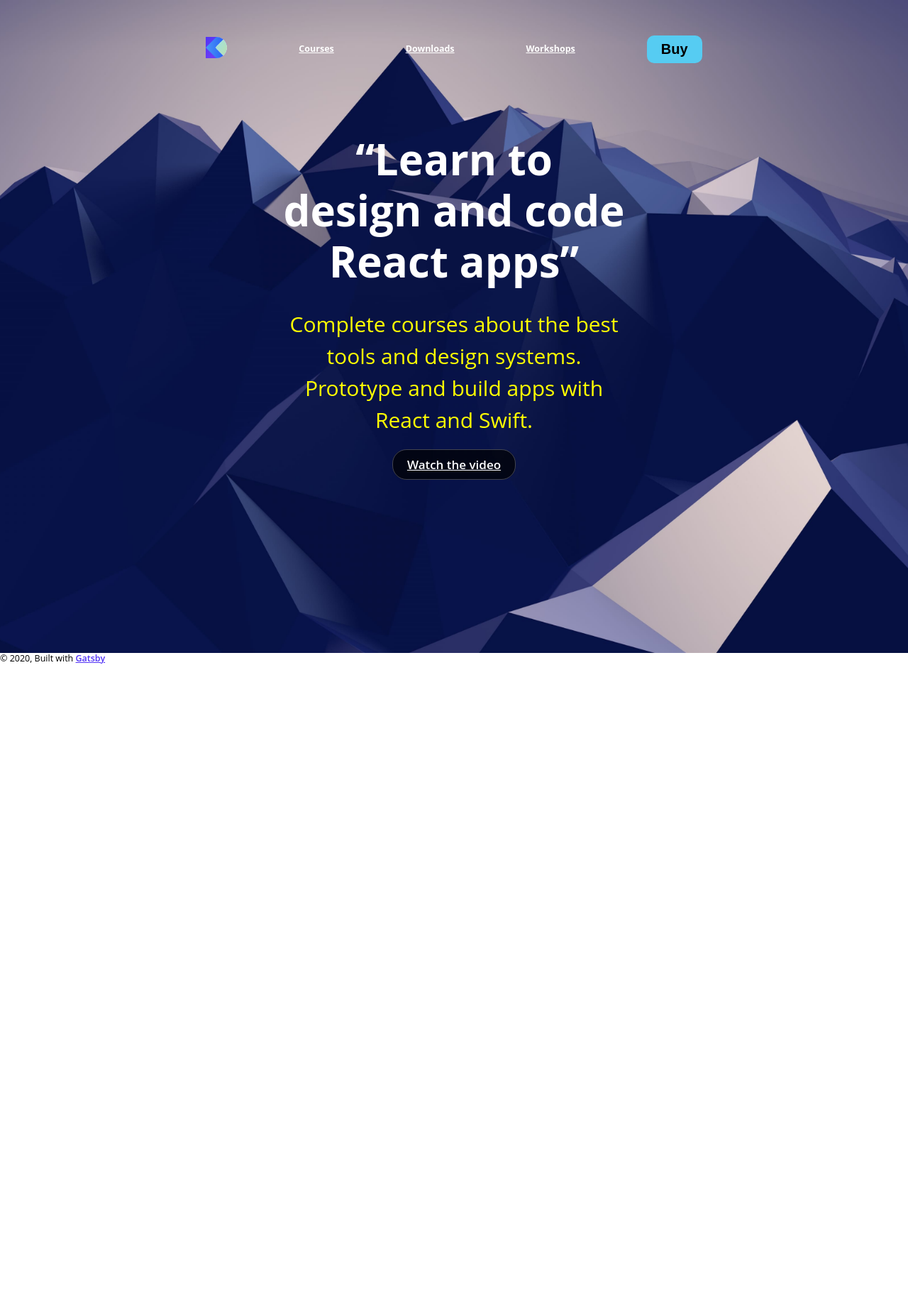
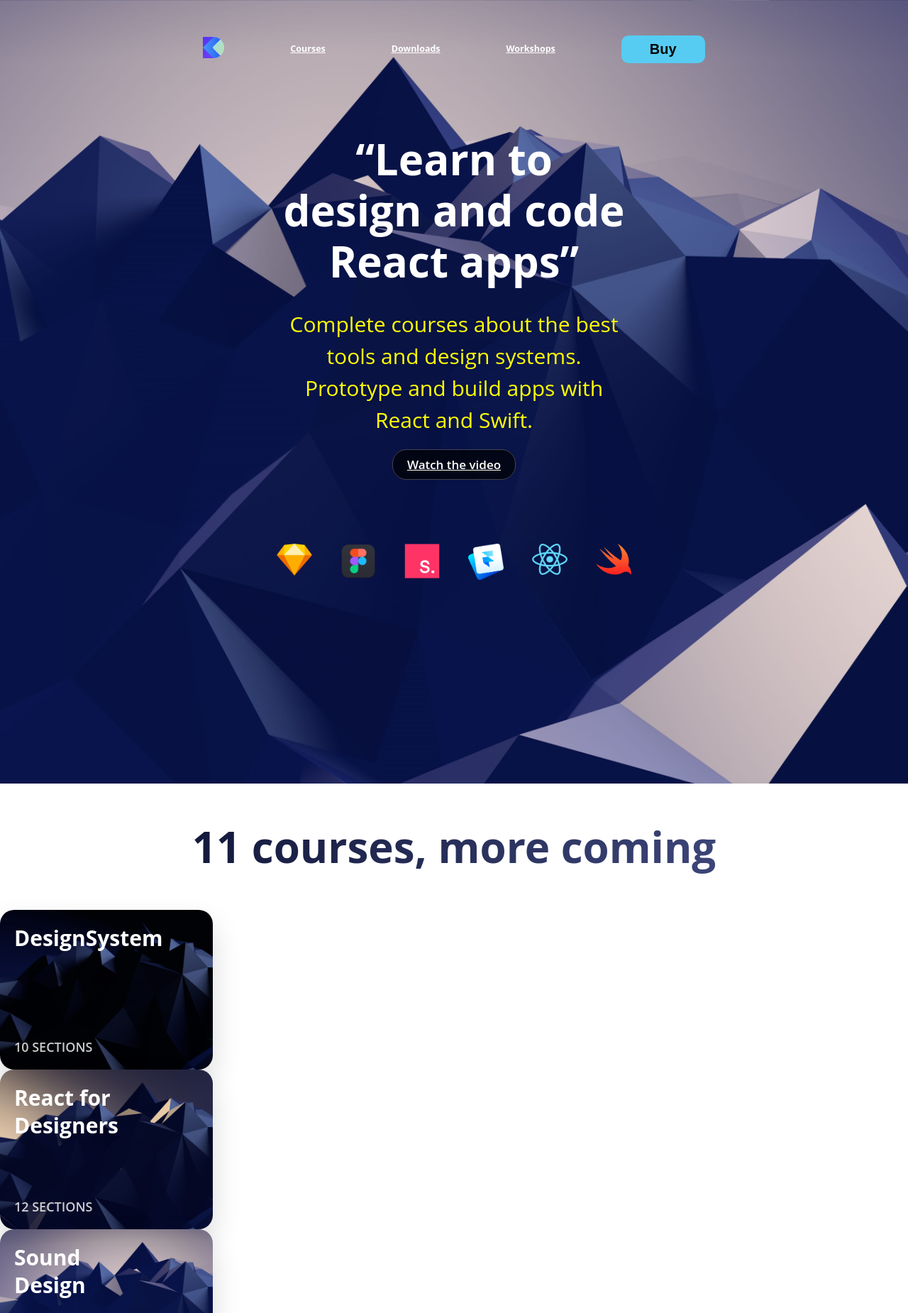
Before and after one commit to moyzhong/Portfolio, a Gatsby site: page / in a window 1280 px wide. Shown: the top 1850 px of the page at 71% size. Before the commit the page ends 936 px from the top, so only its background shows below. Built offline with nearby package versions, Linux system fonts and the light colour scheme; Gatsby itself is replaced by a stand-in of ours.

Commit message:
Completing lesson 7; error w/CSS grid

```diff
--- /dev/null
+++ b/src/components/card.css
@@ -0,0 +1,90 @@
+
+html {
+    font-size: 62.5%; /* Font-size 1em = 10px on default browser settings */
+  }
+
+.Card {
+    width: 30rem;
+    height: 22.5rem;
+    position: relative;
+    overflow: hidden;
+    border-radius: 20px;
+    box-shadow: 0 20px 40px rgba(0, 0, 0, 0.15);
+    display: grid;
+    grid-template-rows: repeat(2, 1fr);
+    transition: 0.8s cubic-bezier(0.2, 0.8, 0.2, 1);
+    cursor: pointer;
+}
+
+.Card:hover {
+    transform: scale(1.1, 1.1);
+    box-shadow: 0 3rem 6rem rgba(0, 0, 0, 0,5);
+}
+
+.Card img {
+    height: 110%;
+    position: absolute;
+    top: 0;
+    z-index: -1;
+    transition: 0.8s cubic-bezier(0.2, 0.9, 0.2, 1);
+}
+
+.Card:hover img {
+    transform: translateY(-20px);
+}
+
+.Card h3 {
+    color: white;
+    font-size: 3rem;
+    margin: 2rem 0 0 2rem;
+    width: 19rem;
+}
+
+.Card p {
+    color: rgba(255, 255, 255, 0.8);
+    text-transform: uppercase;
+    font-weight: 600;
+    font-size: 1.8rem;
+    align-self: end;
+    margin: 0 0 2rem 2rem;
+}
+
+.Cards h2 {
+    margin: 5rem 2rem;
+    font-size: 6rem;
+    text-align: center;
+    font-weight: 700;
+    background: linear-gradient(104.74deg, #050A27 0%, #4A548C 100%);
+    -webkit-background-clip: text;
+    background-clip: text;
+    -webkit-text-fill-color: transparent;
+}
+
+/*
+Allows to adapt to screen sizes via CSS Grid
+*/
+.CardGroup {
+    margin: 5rem 0;
+    display: grid;
+    grid-template-columns: repeat(3, 1fr);
+    grid-gap: 4rem;
+    justify-items: center;
+}
+
+@media (max-width: 1060px) {
+    .CardGroup {
+        grid-template-columns: repeat(2, 1fr);
+    }
+}
+
+@media (max-width: 720px) {
+    .CardGroup {
+        grid-template-columns: repeat(1, 1fr);
+    }
+}
+
+@media (max-width: 640px) {
+    .CardGroup h2 {
+        font-size: 3em;
+    }
+}
--- /dev/null
+++ b/src/components/card.js
@@ -0,0 +1,14 @@
+
+import React from 'react';
+
+import "./card.css";
+
+const Card = props => (
+    <div className = "Card">
+        <img src={props.image} />
+        <h3>{props.title}</h3>
+        <p>{props.text}</p>
+    </div>
+)
+
+export default Card
--- a/src/components/header.css
+++ b/src/components/header.css
@@ -1,9 +1,14 @@
+
+html {
+    font-size: 62.5%; /* Font-size 1em = 10px on default browser settings */
+  }
 
 .Header {
     position: fixed;
     width: 100%;
     padding: 50px 0;
     z-index: 100; /*Ensures header staying on top is absolute*/
+    transition: 0.8s cubic-bezier(0.2, 0.8, 0.2, 1.0); /*Adds a blur, but only available via Safari */
 }
 
 .HeaderGroup {
@@ -21,25 +26,33 @@
 /*LINK CSS*/
 .Header a {
     color: white;
-    font-weight:700;
+    font-weight: 700;
 }
 
 .Header button {
-    padding: 8px 20px;
-    font-size: 20px;
+    padding: .8rem 2em;
+    font-size: 2rem;
     background: #56CCF2;
     border-radius: 10px;
     border: none;
     font-weight: 700;
     outline: none;
     cursor: pointer;
+
+    transition: 0.8s cubic-bezier(0.2, 0.8, 1.0);
 }
 
 .Header button:hover {
     background: white;
     color: black;
-    box-shadow: 0 10px 20px rgba(0,0,0,0.25);
+    box-shadow: 0 1em 2em rgba(0,0,0,0.25);
     transform: translateY(-1px);
+}
+
+.HeaderScrolled {
+    background: rgba(0, 0, 0, 0.8);
+    padding: 1.5rem 0;
+    backdrop-filter: blur(2rem);
 }
 
 /*
@@ -48,7 +61,7 @@ Media queries makes the layout adaptive based on screen width
 */
 @media (max-width: 640px) {
     .Header {
-        padding: 15px 0;
+        padding: 1.5em 0;
     }
 
     .HeaderGroup {
--- a/src/components/header.js
+++ b/src/components/header.js
@@ -3,7 +3,8 @@ import PropTypes from "prop-types"
 import React from "react"
 import './Header.css' /*IMPORTING FROM CSS*/
 
-
+/*
+STATELESS HEADER
 const Header = ({ siteTitle }) => (
   <div className = "Header">
     <div className = "HeaderGroup">
@@ -15,6 +16,49 @@ const Header = ({ siteTitle }) => (
     </div>
   </div>
 )
+*/
+
+/*
+CREATING A STATEFUL HEADER
+*/
+class Header extends React.Component {
+  constructor(props) {
+    super(props)
+
+    /* Initial state */
+    this.state = {
+      hasScrolled: false
+    }
+  }
+
+  handleScroll = (event) => {
+    const scrollTop = window.pageYOffset
+
+    if(scrollTop > 50) {
+      this.setState({hasScrolled: true})
+    } else {
+      this.setState({hasScrolled: false})
+    }
+  }
+
+  componentDidMount() {
+    window.addEventListener('scroll', this.handleScroll)
+  }
+
+  render() {
+    return (
+      <div className = {this.state.hasScrolled ? 'Header HeaderScrolled' : 'Header'}>
+        <div className = "HeaderGroup">
+          <Link to = "/"><img src = {require('../images/logo-designcode.svg')}/></Link>
+          <Link to = "/courses">Courses</Link>
+          <Link to = "/downloads">Downloads</Link>
+          <Link to = "/workshops">Workshops</Link>
+          <Link to = "/buy"><button>Buy</button></Link>
+        </div>
+      </div>
+    )
+  }
+}
 
 Header.propTypes = {
   siteTitle: PropTypes.string,
--- a/src/components/layout.css
+++ b/src/components/layout.css
@@ -29,10 +29,12 @@ a {
 APPLYING HERO BACKGROUND CSS
 */
 .Hero {
-  height: 920px;
+  height: 100%;
   background: url('../images/wallpaper3.jpg');
   background-size: cover;
   background-position: center;
+
+  position: relative;
 }
 
 /*
@@ -51,12 +53,23 @@ Once there's a CSS reference name, you can target anything inside it
   color: white;
   font-size: 6rem; /* OG: 60px */
   line-height: 1.2;
+
+  /* Calling the animation; call the name and duration at a minimum */
+  animation: HeroAnimation;
+  animation-duration: 3s;
+  animation-delay: 0.1;
+  animation-fill-mode: forwards; /* Makes sure that the animation doesn't reset */
+  animation-timing-function: cubic-bezier(0.2, 0.8, 0.2, 1);
+  opacity: 0;
 }
 
 .Hero p {
   font-size: 3rem; /* OG: 30px */
   line-height: 1.5;
   color: rgba(255,255,0.8);
+
+  animation: HeroAnimation 3s 0.2s forwards cubic-bezier(0.2, 0.8, 0.2, 1);
+  opacity: 0;
 }
 
 .Hero a {
@@ -67,19 +80,59 @@ Once there's a CSS reference name, you can target anything inside it
   padding: .9rem 2rem;
   border: 1px solid rgba(255,255,255,0.25);
   border-radius: 20px;
+
+  transition: 0.8s cubic-bezier(0.2, 0.8, 0.2, 1);
 }
 
-/* Stylizing */
+.Hero a:hover {
+  background: white;
+  color: black;
+}
+
+.Hero svg {
+  position: absolute;
+  bottom: 0;
+  left: 0;
+}
+
+.Hero .Logos {
+  display: grid;
+  grid-template-columns: repeat(6, 1fr); /* fr is a fraction unit to divide the grid into equal columns */
+  grid-gap: 4rem;
+  margin: 10rem 0;
+  justify-items: center;
+}
+
+/* STYLIZING FOR SMALLER DEVICES*/
 @media (max-width: 640px) {
   .HeroGroup {
     padding: 10em 2em;
   }
 
   .Hero h1 {
-    font-size: 6em;
+    font-size: 4em;
   }
 
   .Hero p {
     font-size: 2.4em;
   }
+
+  .Hero .Logos {
+    grid-template-columns: repeat(3, 1fr);
+  }
 }
+
+/*
+ANIMATION KEYFRAMES
+You can control properties b/w 0% and 100%
+*/
+@keyframes HeroAnimation {
+  0% {
+    opacity: 0;
+    transform: translateY(20px);
+  }
+  100% {
+    opacity: 1;
+    transform: translateY(0px);
+  }
+}
--- a/src/pages/index.js
+++ b/src/pages/index.js
@@ -4,8 +4,73 @@ import { Link } from "gatsby"
 import Layout from "../components/layout"
 import Image from "../components/image"
 import SEO from "../components/seo"
+import Card from '../components/card';
 
 const IndexPage = () => (
+  /*
+  ESTABLISHING HERO ELEMENT STYLE
+  Groups act similar to groups in Figma
+  */
+ <Layout>
+   <div className = "Hero">
+     <div className = "HeroGroup">
+      <h1>“Learn to <br />design and code React apps”</h1>
+      <p>Complete courses about the best tools and design systems. Prototype and build apps with React and Swift. </p>
+      <Link to="/page-2">Watch the video</Link>
+
+      <div className= "Logos" >
+        <img src={require('../images/logo-sketch.png')} width="50" />
+        <img src={require('../images/logo-figma.png')} width="50" />
+        <img src={require('../images/logo-studio.png')} width="50" />
+        <img src={require('../images/logo-framer.png')} width="50" />
+        <img src={require('../images/logo-react.png')} width="50" />
+        <img src={require('../images/logo-swift.png')} width="50" />
+      </div>
+
+      <svg width="100%" height="172px" fill="none" xmlns="http://www.w3.org/2000/svg">
+        <path fill="white">
+          <animate repeatCount="indefinite" fill="freeze" attributeName="d" dur="10s" values="M0 25.9086C277 84.5821 433 65.736 720 25.9086C934.818 -3.9019 1214.06 -5.23669 1442 8.06597C2079 45.2421 2208 63.5007 2560 25.9088V171.91L0 171.91V25.9086Z;
+
+          M0 87.1596C316 87.1597 444 160 884 52.0001C1324 -55.9999 1320.29 34.966 1538 71.251C1814 117.251 2156 189.252 2560 87.1597V233.161L0 233.161V87.1596Z;
+
+          M0 53.6584C158 11.0001 213 0 363 0C513 0 855.555 115.001 1154 115.001C1440 115.001 1626 -38.0004 2560 53.6585V199.66L0 199.66V53.6584Z;
+
+          M0 25.9086C277 84.5821 433 65.736 720 25.9086C934.818 -3.9019 1214.06 -5.23669 1442 8.06597C2079 45.2421 2208 63.5007 2560 25.9088V171.91L0 171.91V25.9086Z
+          "
+          />
+        </path>
+      </svg>
+     </div>
+   </div>
+
+   <div className = "Cards">
+      <h2>11 courses, more coming</h2>
+      <Card
+        title = "DesignSystem"
+        text = "10 sections"
+        image = {require('../images/wallpaper.jpg')}
+      />
+      <Card
+        title = "React for Designers"
+        text = "12 sections"
+        image = {require('../images/wallpaper2.jpg')}
+      />
+      <Card
+        title = "Sound Design"
+        text = "5 sections"
+        image = {require('../images/wallpaper3.jpg')}
+      />
+       <Card
+        title = "ARKit2"
+        text = "10 sections"
+        image = {require('../images/wallpaper4.jpg')}
+      />
+  </div>
+ </Layout>
+)
+
+export default IndexPage
+
 /*
   <Layout>
     <SEO title="Home" />
@@ -16,20 +81,4 @@ const IndexPage = () => (
     <Link to="/page-2/">Go to page 2</Link> <br />
     <Link to="/using-typescript/">Go to "Using TypeScript"</Link>
   </Layout>
-
-  /*
-  ESTABLISHING HERO ELEMENT STYLE
-  Groups act similar to groups in Figma
   */
- <Layout>
-   <div className = "Hero">
-     <div className = "HeroGroup">
-      <h1>“Learn to <br />design and code React apps”</h1>
-      <p>Complete courses about the best tools and design systems. Prototype and build apps with React and Swift. </p>
-      <Link to="/page-2">Watch the video</Link>
-     </div>
-   </div>
- </Layout>
-)
-
-export default IndexPage
```
